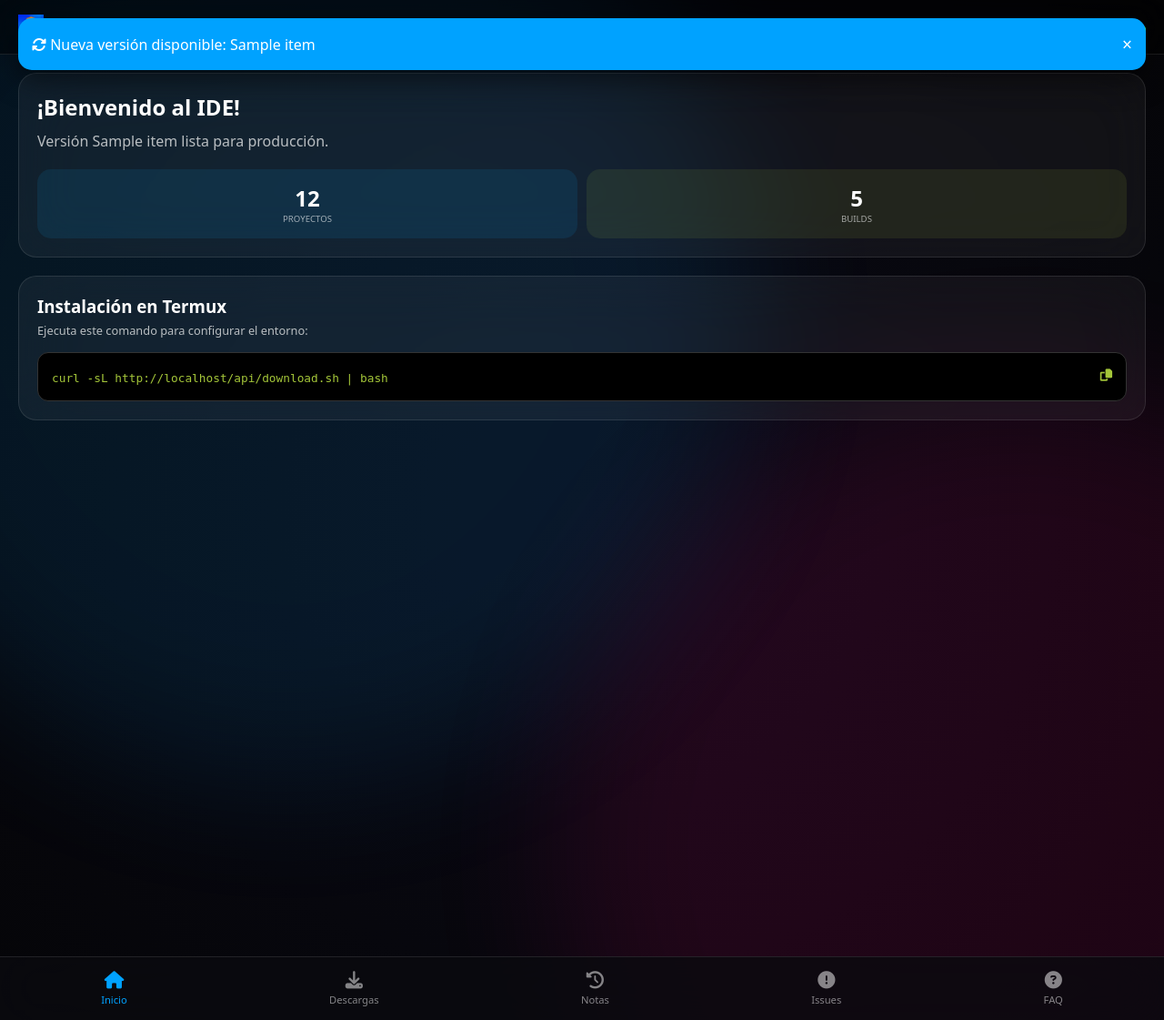
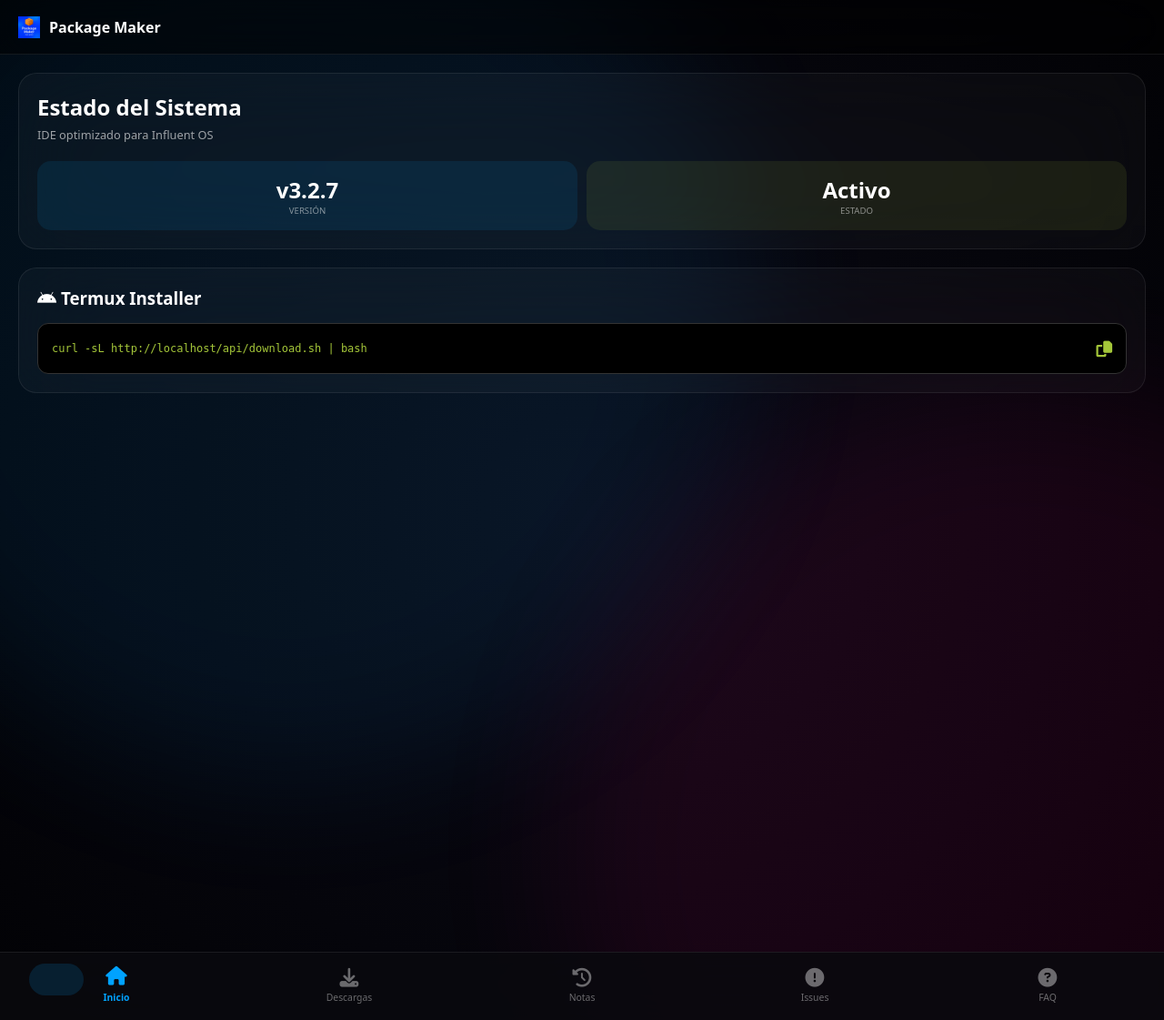
Before and after one commit to JesusQuijada34/packagemaker, a Flask app: page /pwaMode?id=mobile in a window 1280 px wide. Shown: the whole page at 91% size. Run offline with Flask 3, Linux system fonts and the light colour scheme; tables that the repository leaves empty hold one stand-in row (values such as "Sample post"); a database or web service that is not in the repository returns one stand-in record (values such as "Sample title"); data that the repository does not hold is empty.

Commit message:
Optimización PWA: Iconos PNG para instalabilidad, navegación inferior animada con indicador dinámico y visibilidad condicional.

```diff
--- a/templates/pwa.html
+++ b/templates/pwa.html
@@ -4,52 +4,68 @@
     <meta charset="UTF-8">
     <meta name="viewport" content="width=device-width, initial-scale=1.0, maximum-scale=1.0, user-scalable=no, viewport-fit=cover">
     <title>Package Maker IDE</title>
-    <link rel="manifest" href="/manifest.json">
+    <link rel="manifest" href="/static/manifest.json">
+    <meta name="theme-color" content="#00a2ff">
     <link rel="stylesheet" href="https://cdnjs.cloudflare.com/ajax/libs/font-awesome/6.4.0/css/all.min.css">
     <style>
         :root {
-            --bg: #050508;
+            --bg: #020205;
             --accent: #00a2ff;
-            --glass: rgba(255, 255, 255, 0.05);
-            --border: rgba(255, 255, 255, 0.1);
+            --glass: rgba(255, 255, 255, 0.03);
+            --border: rgba(255, 255, 255, 0.08);
             --safe-bottom: env(safe-area-inset-bottom);
         }
 
-        * { margin: 0; padding: 0; box-sizing: border-box; font-family: 'Segoe UI Variable', system-ui, sans-serif; }
+        * { margin: 0; padding: 0; box-sizing: border-box; font-family: 'Segoe UI Variable', system-ui, sans-serif; -webkit-tap-highlight-color: transparent; }
         body { background: var(--bg); color: white; height: 100vh; overflow: hidden; display: flex; flex-direction: column; }
 
-        /* Liquid Glass Background */
-        .glass-bg { position: fixed; inset: 0; z-index: -1; background: radial-gradient(circle at 50% 50%, #0a0a15 0%, #050508 100%); overflow: hidden; }
-        .blob { position: absolute; width: 80vw; height: 80vw; border-radius: 50%; filter: blur(80px); opacity: 0.1; animation: float 20s infinite alternate; }
+        .glass-bg { position: fixed; inset: 0; z-index: -1; background: radial-gradient(circle at 50% 50%, #0a0a15 0%, #020205 100%); overflow: hidden; }
+        .blob { position: absolute; width: 80vw; height: 80vw; border-radius: 50%; filter: blur(80px); opacity: 0.08; animation: float 20s infinite alternate; }
         .b1 { background: var(--accent); top: -20%; left: -20%; }
         .b2 { background: #ff0080; bottom: -20%; right: -20%; animation-delay: -10s; }
         @keyframes float { from { transform: translate(0,0); } to { transform: translate(10%, 10%); } }
 
-        /* App Bar */
-        .app-bar { height: 60px; display: flex; align-items: center; justify-content: space-between; padding: 0 20px; background: rgba(0,0,0,0.4); backdrop-filter: blur(20px); border-bottom: 1px solid var(--border); }
-        .logo { display: flex; align-items: center; gap: 10px; font-weight: 700; font-size: 1.1rem; }
-        .logo img { width: 28px; }
+        .app-bar { height: 60px; display: flex; align-items: center; justify-content: space-between; padding: 0 20px; background: rgba(0,0,0,0.5); backdrop-filter: blur(25px); border-bottom: 1px solid var(--border); }
+        .logo { display: flex; align-items: center; gap: 10px; font-weight: 700; }
+        .logo img { width: 24px; }
 
-        /* Content Area */
-        .main-view { flex: 1; overflow-y: auto; padding: 20px; padding-bottom: 100px; }
-        .card { background: var(--glass); border: 1px solid var(--border); border-radius: 20px; padding: 20px; margin-bottom: 20px; backdrop-filter: blur(30px); }
+        .main-view { flex: 1; overflow-y: auto; padding: 20px; padding-bottom: 100px; scroll-behavior: smooth; }
+        .card { background: var(--glass); border: 1px solid var(--border); border-radius: 20px; padding: 20px; margin-bottom: 20px; backdrop-filter: blur(40px); }
 
-        /* Bottom Nav (Mobile Only) */
+        /* Bottom Nav - APK Style */
         .bottom-nav {
             position: fixed; bottom: 0; left: 0; right: 0;
-            height: calc(70px + var(--safe-bottom));
-            background: rgba(10, 10, 15, 0.8);
-            backdrop-filter: blur(30px);
+            height: calc(75px + var(--safe-bottom));
+            background: rgba(10, 10, 15, 0.85);
+            backdrop-filter: blur(40px);
             border-top: 1px solid var(--border);
             display: flex; justify-content: space-around; align-items: center;
             padding-bottom: var(--safe-bottom);
             z-index: 1000;
         }
-        .nav-item { display: flex; flex-direction: column; align-items: center; gap: 5px; color: rgba(255,255,255,0.5); text-decoration: none; font-size: 0.7rem; transition: 0.3s; }
-        .nav-item.active { color: var(--accent); }
-        .nav-item i { font-size: 1.2rem; }
 
-        /* Notifications */
+        .nav-indicator {
+            position: absolute;
+            top: 12px;
+            height: 35px;
+            width: 60px;
+            background: rgba(0, 162, 255, 0.15);
+            border-radius: 20px;
+            transition: 0.4s cubic-bezier(0.4, 0, 0.2, 1);
+            z-index: -1;
+        }
+
+        .nav-item {
+            position: relative;
+            display: flex; flex-direction: column; align-items: center; gap: 4px;
+            color: rgba(255,255,255,0.4); text-decoration: none;
+            font-size: 0.65rem; width: 20%;
+            transition: 0.3s;
+        }
+        .nav-item.active { color: var(--accent); font-weight: 700; }
+        .nav-item i { font-size: 1.3rem; transition: 0.3s; }
+        .nav-item.active i { transform: translateY(-2px); }
+
         .notification-toast {
             position: fixed; top: 20px; left: 20px; right: 20px;
             background: var(--accent); color: white; padding: 15px;
@@ -58,11 +74,11 @@
         }
         @keyframes slideDown { from { transform: translateY(-100px); opacity: 0; } to { transform: translateY(0); opacity: 1; } }
 
-        /* Termux Section */
-        .termux-apk { background: #000; padding: 15px; border-radius: 12px; border: 1px solid #333; margin-top: 15px; }
-        .termux-apk code { color: #a4c639; font-family: monospace; font-size: 0.8rem; word-break: break-all; }
+        .termux-apk { background: #000; padding: 15px; border-radius: 12px; border: 1px solid #333; margin-top: 15px; display: flex; justify-content: space-between; align-items: center; }
+        .termux-apk code { color: #a4c639; font-family: monospace; font-size: 0.75rem; word-break: break-all; }
 
-        /* Mode Specifics */
+        .btn-install { background: var(--accent); color: white; padding: 10px 20px; border-radius: 12px; border: none; font-weight: 700; display: none; margin-bottom: 20px; width: 100%; }
+
         {% if mode == 'desktop' %}
         .bottom-nav { display: none; }
         .main-view { padding-bottom: 20px; }
@@ -74,8 +90,8 @@
 
     <div class="notification-toast" id="update-toast">
         <div style="display: flex; justify-content: space-between; align-items: center;">
-            <span><i class="fas fa-sync-alt"></i> Nueva versión disponible: {{ version }}</span>
-            <button onclick="this.parentElement.parentElement.style.display='none'" style="background:none; border:none; color:white; font-size:1.2rem;">&times;</button>
+            <span><i class="fas fa-sync-alt"></i> Nueva versión: {{ version }}</span>
+            <button onclick="this.parentElement.parentElement.style.display='none'" style="background:none; border:none; color:white;">&times;</button>
         </div>
     </div>
 
@@ -84,40 +100,45 @@
             <img src="https://raw.githubusercontent.com/JesusQuijada34/packagemaker/main/assets/product_logo.png" alt="PM">
             <span>Package Maker</span>
         </div>
-        <div class="status-dot"><i class="fas fa-circle" style="color: #44ff44; font-size: 0.6rem;"></i></div>
+        <div id="install-btn-container"></div>
     </header>
 
-    <main class="main-view" id="content-area">
-        <!-- Home View -->
-        <div id="view-home">
+    <main class="main-view" id="main-content">
+        <button id="install-pwa" class="btn-install">INSTALAR APP IDE</button>
+
+        <div id="section-home">
             <div class="card">
-                <h2>¡Bienvenido al IDE!</h2>
-                <p style="opacity: 0.7; margin-top: 10px;">Versión {{ version }} lista para producción.</p>
+                <h2>Estado del Sistema</h2>
+                <p style="opacity: 0.6; font-size: 0.8rem; margin-top: 5px;">IDE optimizado para Influent OS</p>
                 <div style="display: flex; gap: 10px; margin-top: 20px;">
-                    <div class="glass-card" style="flex: 1; padding: 15px; text-align: center; background: rgba(0, 162, 255, 0.1); border-radius: 15px;">
-                        <div style="font-size: 1.5rem; font-weight: 800;">12</div>
-                        <div style="font-size: 0.6rem; opacity: 0.6;">PROYECTOS</div>
+                    <div style="flex: 1; background: rgba(0, 162, 255, 0.1); padding: 15px; border-radius: 15px; text-align: center;">
+                        <div style="font-size: 1.5rem; font-weight: 800;">v3.2.7</div>
+                        <div style="font-size: 0.6rem; opacity: 0.5;">VERSIÓN</div>
                     </div>
-                    <div class="glass-card" style="flex: 1; padding: 15px; text-align: center; background: rgba(164, 198, 57, 0.1); border-radius: 15px;">
-                        <div style="font-size: 1.5rem; font-weight: 800;">5</div>
-                        <div style="font-size: 0.6rem; opacity: 0.6;">BUILDS</div>
+                    <div style="flex: 1; background: rgba(164, 198, 57, 0.1); padding: 15px; border-radius: 15px; text-align: center;">
+                        <div style="font-size: 1.5rem; font-weight: 800;">Activo</div>
+                        <div style="font-size: 0.6rem; opacity: 0.5;">ESTADO</div>
                     </div>
                 </div>
             </div>
 
             <div class="card">
-                <h3>Instalación en Termux</h3>
-                <p style="font-size: 0.8rem; opacity: 0.7; margin-top: 5px;">Ejecuta este comando para configurar el entorno:</p>
+                <h3><i class="fab fa-android"></i> Termux Installer</h3>
                 <div class="termux-apk">
                     <code id="pwa-cmd">curl -sL {{ request.host_url }}api/download.sh | bash</code>
-                    <button onclick="copyToClipboard(document.getElementById('pwa-cmd').innerText, this)" style="float: right; background: none; border: none; color: #a4c639;"><i class="fas fa-copy"></i></button>
+                    <button onclick="copyToClipboard(document.getElementById('pwa-cmd').innerText, this)" style="background: none; border: none; color: #a4c639; font-size: 1.1rem;"><i class="fas fa-copy"></i></button>
                 </div>
             </div>
+        </div>
+
+        <div id="section-content" style="display:none;">
+            <!-- Contenido dinámico -->
         </div>
     </main>
 
     <nav class="bottom-nav">
-        <a href="#" class="nav-item active" onclick="showView('home')"><i class="fas fa-home"></i><span>Inicio</span></a>
+        <div class="nav-indicator" id="indicator"></div>
+        <a href="javascript:void(0)" class="nav-item active" onclick="navigate('home', 0)"><i class="fas fa-home"></i><span>Inicio</span></a>
         <a href="/download" class="nav-item"><i class="fas fa-download"></i><span>Descargas</span></a>
         <a href="/release-notes" class="nav-item"><i class="fas fa-history"></i><span>Notas</span></a>
         <a href="/issues" class="nav-item"><i class="fas fa-exclamation-circle"></i><span>Issues</span></a>
@@ -125,9 +146,61 @@
     </nav>
 
     <script>
+        let deferredPrompt;
+        const installBtn = document.getElementById('install-pwa');
+
+        window.addEventListener('beforeinstallprompt', (e) => {
+            e.preventDefault();
+            deferredPrompt = e;
+            installBtn.style.display = 'block';
+        });
+
+        installBtn.addEventListener('click', async () => {
+            if (deferredPrompt) {
+                deferredPrompt.prompt();
+                const { outcome } = await deferredPrompt.userChoice;
+                if (outcome === 'accepted') installBtn.style.display = 'none';
+                deferredPrompt = null;
+            }
+        });
+
         if ('serviceWorker' in navigator) {
             navigator.serviceWorker.register('/sw.js');
         }
+
+        function navigate(section, index) {
+            const items = document.querySelectorAll('.nav-item');
+            const indicator = document.getElementById('indicator');
+
+            items.forEach(i => i.classList.remove('active'));
+            items[index].classList.add('active');
+
+            // Mover el indicador
+            const itemWidth = 100 / items.length;
+            indicator.style.left = `calc(${index * itemWidth}% + ${(itemWidth - 15) / 2}%)`;
+
+            if(section === 'home') {
+                document.getElementById('section-home').style.display = 'block';
+                document.getElementById('section-content').style.display = 'none';
+            } else {
+                // Aquí podrías cargar contenido vía AJAX si quisieras una SPA pura
+                window.location.href = items[index].getAttribute('href');
+            }
+        }
+
+        // Inicializar indicador
+        window.onload = () => {
+            const path = window.location.pathname;
+            const items = document.querySelectorAll('.nav-item');
+            let activeIndex = 0;
+
+            if(path.includes('download')) activeIndex = 1;
+            else if(path.includes('release-notes')) activeIndex = 2;
+            else if(path.includes('issues')) activeIndex = 3;
+            else if(path.includes('faq')) activeIndex = 4;
+
+            navigate('init', activeIndex);
+        };
 
         function copyToClipboard(text, btn) {
             navigator.clipboard.writeText(text).then(() => {
@@ -136,17 +209,6 @@
                 setTimeout(() => btn.innerHTML = icon, 2000);
             });
         }
-
-        // Simulación de alerta de versión
-        setTimeout(() => {
-            document.getElementById('update-toast').style.display = 'block';
-        }, 3000);
-
-        function showView(view) {
-            document.querySelectorAll('.nav-item').forEach(i => i.classList.remove('active'));
-            event.currentTarget.classList.add('active');
-            // Lógica para cambiar vistas dinámicamente si fuera necesario
-        }
     </script>
 </body>
 </html>
```
Also changed, not shown: static/sw.js (+5 -7 lines), templates/base.html (+15 -30 lines), static/manifest.json.
